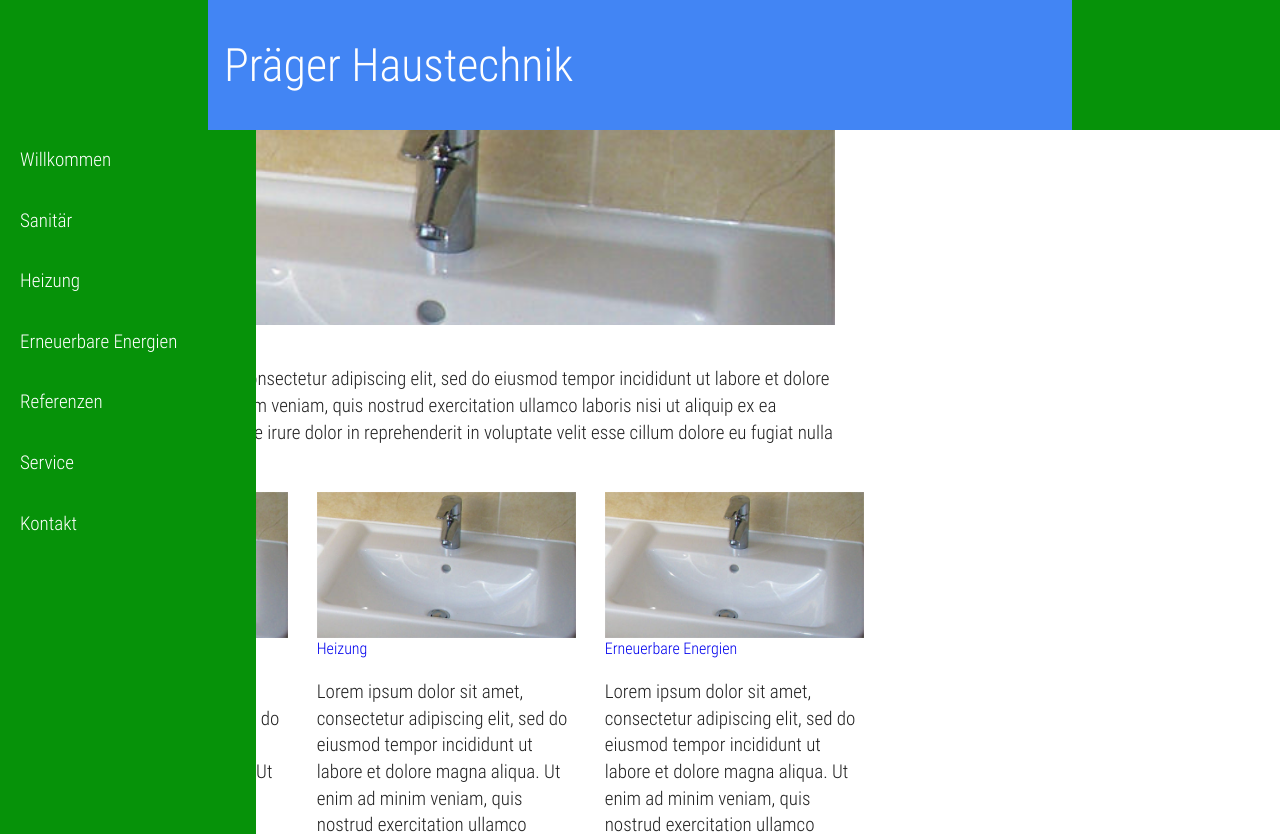
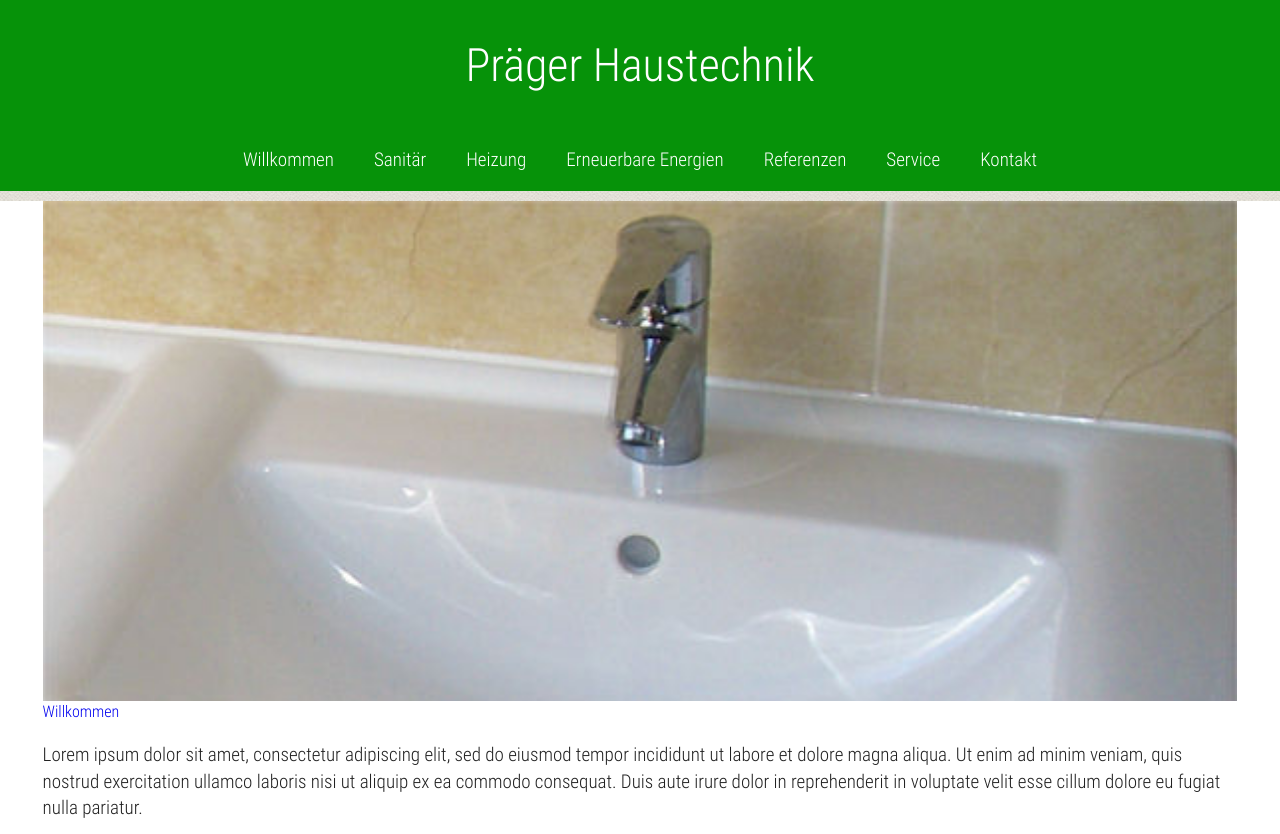
Before and after one commit to mYstar/praeger, a website: page app/index.html in a window 1280 px wide. Shown: the top 834 px of the page. Drawn offline with nearby package versions, Linux system fonts and the light colour scheme; files that its build step writes are made by us from their sources.

Commit message:
styled fullscreen menu, added background

```diff
--- a/app/styles/main.scss
+++ b/app/styles/main.scss
@@ -17,7 +17,7 @@ body {
 	position: relative;
 	font-family: 'Roboto Condensed', Helvetica, Arial, sans-serif;
 	font-weight: 300;
-	background-color: #fff;
+	background-image: url("../images/background.png");
 	box-sizing: border-box;
 	min-height: 100%;
 }
@@ -197,10 +197,11 @@ main {
 .section {
 	padding: 0px 3.33%;
 	width: 93.33%;
+	background-color: #fff;
 }
 .section .image-wrap{
 	width: 100%;
-	max-height: 250px;
+	max-height: 500px;
 	overflow:hidden;
 }
 .section img{
@@ -223,9 +224,16 @@ h1, h2 {
 /** Larger Screens - desktops**/
 
 @media all and (min-width: 990px) {
+	.home
 	.content {
-		width: 33.33%;
-		box-sizing: border-box;
+		width: 28.89%;
+	}
+	main {
+		max-width: 1400px;
+		padding-top: 10px;
+		min-height: initial;
+		position: relative;
+		top: 0px;
 	}
 	.app-bar {
 		position: relative;
@@ -235,15 +243,16 @@ h1, h2 {
 		transform: translate(0px, 0);
 	}
 	.app-bar-container {
-		display: block;
 		height: 130px;
-		max-width: 864px;
-		padding: 0 16px;
+		max-width: 1024px;
 		box-sizing: border-box;
-		background-color: #4285f4;
+		background-color: #069209;
+		align-items: center;
+		justify-content: center;
 	}
 	.app-bar .logo {
 		float: left;
+		flex: none;
 		margin: 0;
 		padding: 0;
 		line-height: 130px;
@@ -263,9 +272,9 @@ h1, h2 {
 		display: none;
 	}
 	.navdrawer-container {
-		position: fixed;
-		top: 130px;
-		width: 20%;
+		position: relative;
+		width: 100%;
+		height: auto;
 		margin-top: 0;
 		-webkit-transform: translate(0, 0);
 		transform: translate(0, 0);
@@ -280,24 +289,15 @@ h1, h2 {
 		display: -webkit-flex;
 		display: -ms-flexbox;
 		display: flex;
-		max-width: 20%;
 		margin: 0 auto;
-		-webkit-flex-direction: column;
-		-ms-flex-direction: column;
-		flex-direction: column;
-		-webkit-margin-before: 0px;
-		-webkit-margin-after: 0px;
-		-webkit-margin-start: 0px;
-		-webkit-margin-end: 0px;
-		-webkit-padding-start: 00px;
+		-webkit-flex-direction: row;
+		-ms-flex-direction: row;
+		flex-direction: row;
+		align-items: center;
+		justify-content: center;
 	}
 	.navdrawer-container ul li {
 		border: none;
-	}
-	main {
-		max-width: 864px;
-		padding-top: 0;
-		min-height: initial;
 	}
 	body {
 		overflow-y: scroll;
```
Also changed, not shown: app/images/background.png (added).
